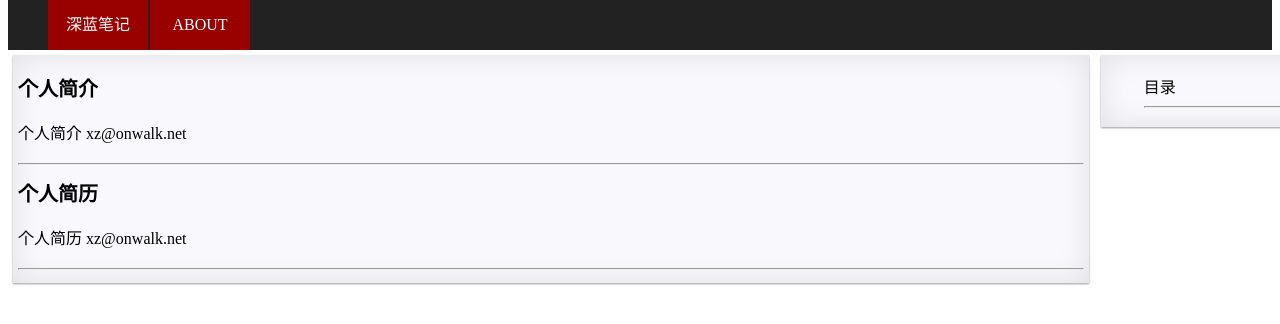
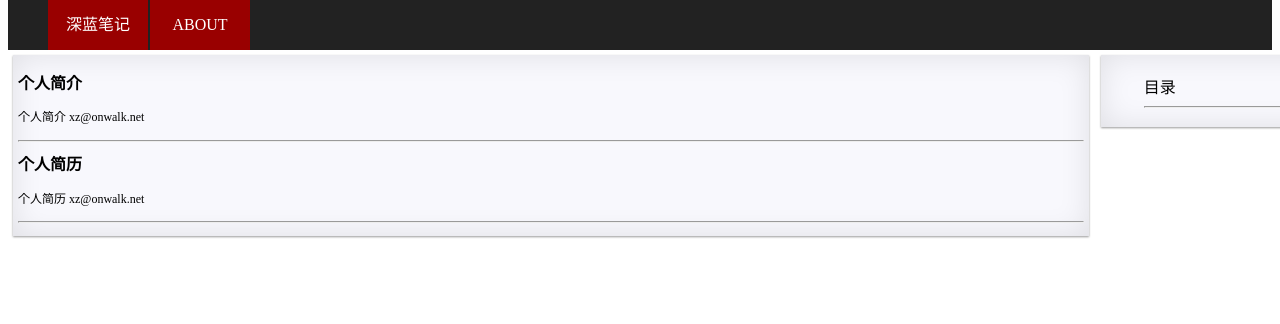
Before and after one commit to panhaitao/SoldierUI, a Flask app: page /about in a window 1280 px wide. Shown: the part 16-340 px from the top of the page. Run offline with Flask 2, Linux system fonts and the light colour scheme.

Commit message:
main.css: Adjust font size

```diff
--- a/static/css/main.css
+++ b/static/css/main.css
@@ -1,6 +1,6 @@
-h1 {font-size:20px;}
-h2 {font-size:18px;}
-p {font-size:16px}
+h1 {font-size:16px;}
+h2 {font-size:14px;}
+p {font-size:12px}
 pre {
     font-size:14px;
     background-color: #F0F0E7;
--- a/templates/static/css/main.css
+++ b/templates/static/css/main.css
@@ -1,6 +1,6 @@
-h1 {font-size:20px;}
-h2 {font-size:18px;}
-p {font-size:16px}
+h1 {font-size:16px;}
+h2 {font-size:14px;}
+p {font-size:12px}
 pre {
     font-size:14px;
     background-color: #F0F0E7;
```
Also changed, not shown: 1 other file.
